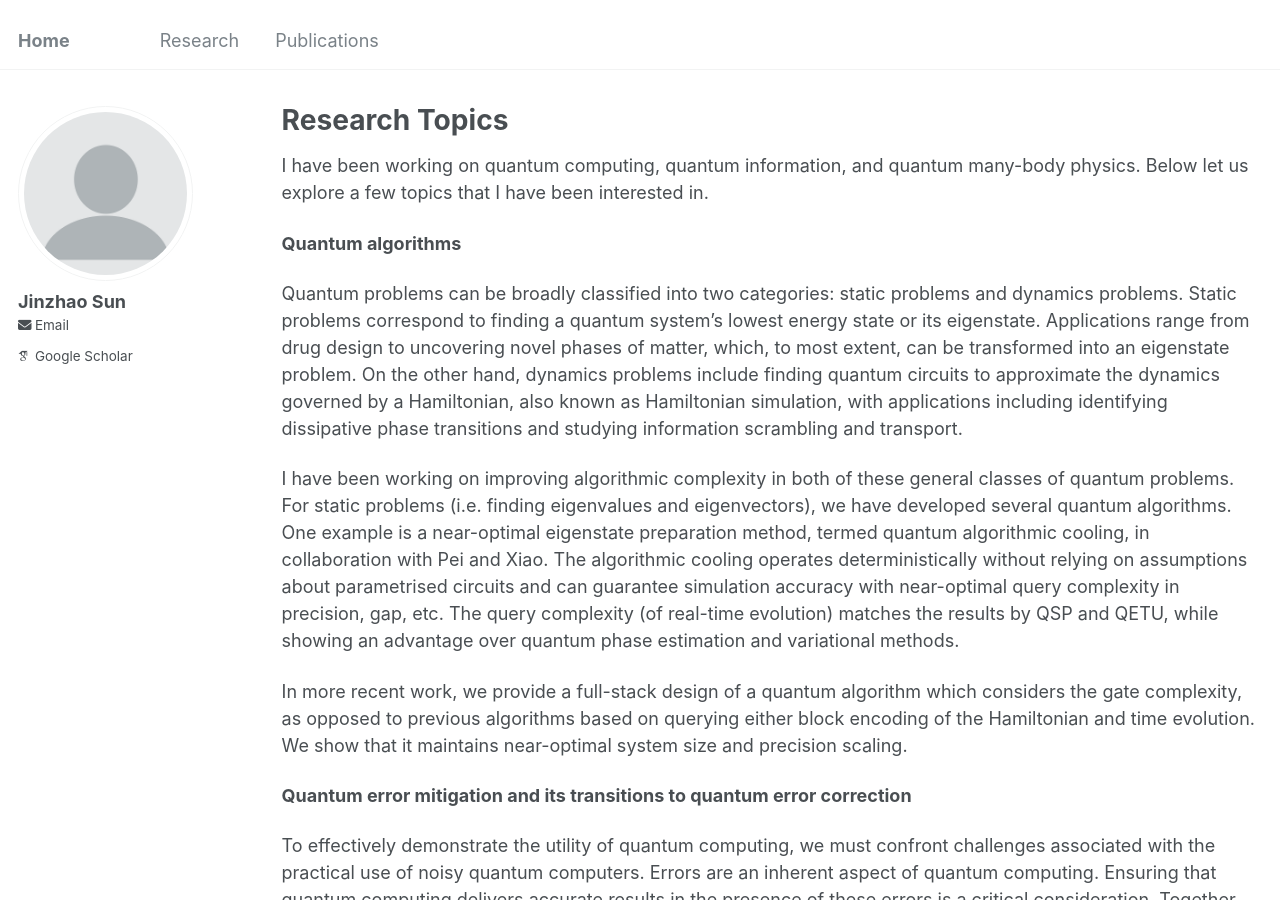
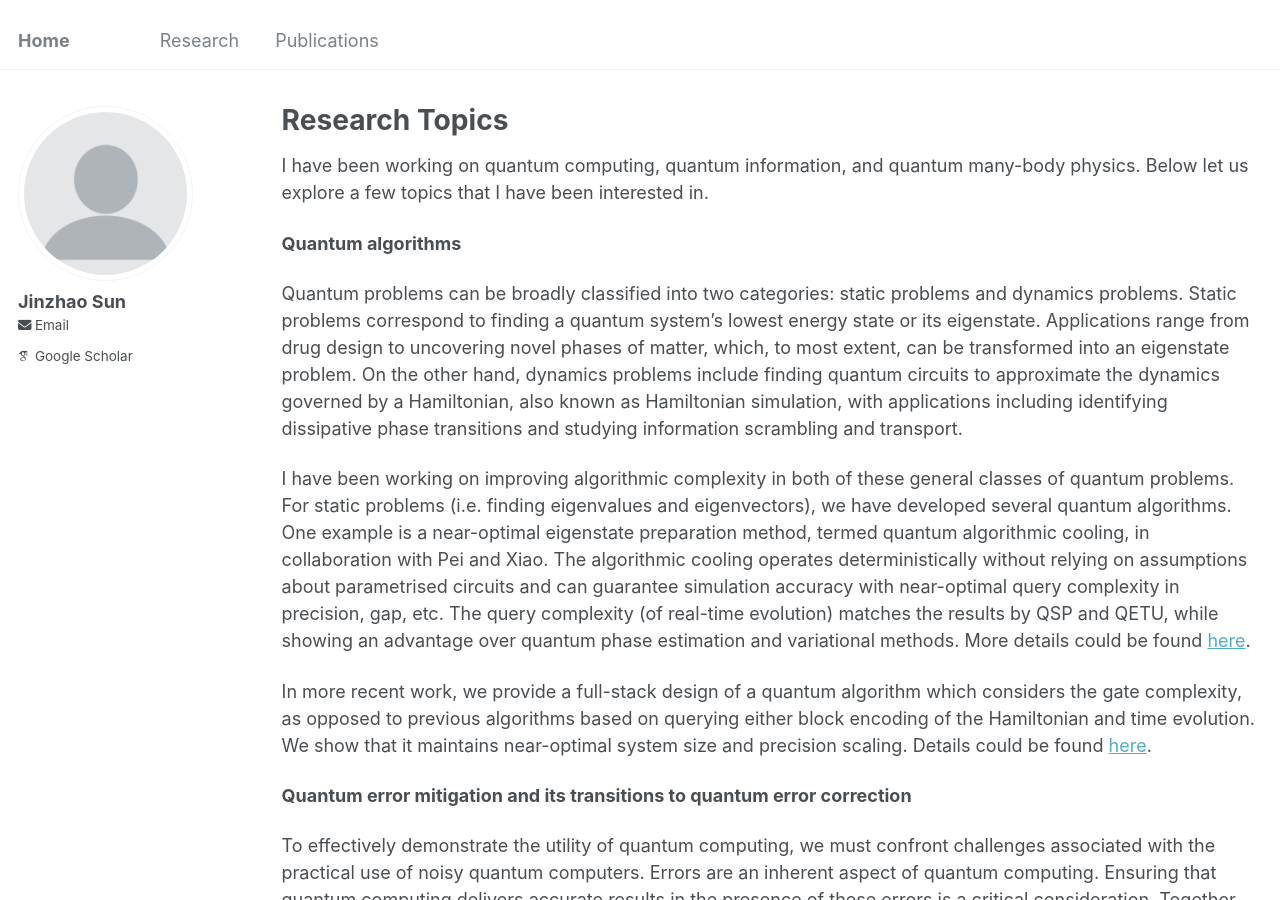
Before and after one commit to jinzhao-sun/jinzhao-sun.github.io, a Jekyll site: the page built from _pages/research.md, in a window 1280 px wide and 900 px high. Built offline with Jekyll 4.4.1, drawn with Linux system fonts in a browser that asks for light colours; some web fonts are replaced.

Commit message:
Update research.md

```diff
--- a/_pages/research.md
+++ b/_pages/research.md
@@ -12,9 +12,9 @@ I have been working on quantum computing, quantum information, and quantum many-
 
 Quantum problems can be broadly classified into two categories: static problems and dynamics problems. Static problems correspond to finding a quantum system's lowest energy state or its eigenstate. Applications range from drug design to uncovering novel phases of matter, which, to most extent, can be transformed into an eigenstate problem. On the other hand, dynamics problems include finding quantum circuits to approximate the dynamics governed by a Hamiltonian, also known as Hamiltonian simulation, with applications including identifying dissipative phase transitions and studying information scrambling and transport.
 
-I have been working on improving algorithmic complexity in both of these general classes of quantum problems. For static problems (i.e. finding eigenvalues and eigenvectors), we have developed several quantum algorithms. One example is a near-optimal eigenstate preparation method, termed quantum algorithmic cooling, in collaboration with Pei and Xiao. The algorithmic cooling operates deterministically without relying on assumptions about parametrised circuits and can guarantee simulation accuracy with near-optimal query complexity in precision, gap, etc. The query complexity (of real-time evolution) matches the results by QSP and QETU, while showing an advantage over quantum phase estimation and variational methods.
+I have been working on improving algorithmic complexity in both of these general classes of quantum problems. For static problems (i.e. finding eigenvalues and eigenvectors), we have developed several quantum algorithms. One example is a near-optimal eigenstate preparation method, termed quantum algorithmic cooling, in collaboration with Pei and Xiao. The algorithmic cooling operates deterministically without relying on assumptions about parametrised circuits and can guarantee simulation accuracy with near-optimal query complexity in precision, gap, etc. The query complexity (of real-time evolution) matches the results by QSP and QETU, while showing an advantage over quantum phase estimation and variational methods. More details could be found [here](https://arxiv.org/abs/2109.15304).
 
-In more recent work, we provide a full-stack design of a quantum algorithm which considers the gate complexity, as opposed to previous algorithms based on querying either block encoding of the Hamiltonian and time evolution. We show that it maintains near-optimal system size and precision scaling.
+In more recent work, we provide a full-stack design of a quantum algorithm which considers the gate complexity, as opposed to previous algorithms based on querying either block encoding of the Hamiltonian and time evolution. We show that it maintains near-optimal system size and precision scaling. Details could be found [here](https://arxiv.org/abs/2406.04307).
 
 
 
@@ -31,6 +31,7 @@ The application of quantum computing to computational chemistry faces various ex
 
 The protocol presents significant improvements in the circuit depth and running time, key metrics for chemistry simulation. Through systematic hardware enhancements and the integration of error mitigation techniques, we push forward the limit of quantum computational chemistry and successfully scale up the implementation of VQE with an optimised unitary coupled-cluster ansatz. We produced high-precision results of the ground-state energy for molecules with error suppression by around two orders of magnitude.
 
+
  **Quantum many-body phenomena**
 
 I have been interested in interesting many-body phenomena since my undergraduate study. I wonder if we could have a better understanding of emergent quantum phenomena in quantum materials, especially high-temperature superconductors.
```
